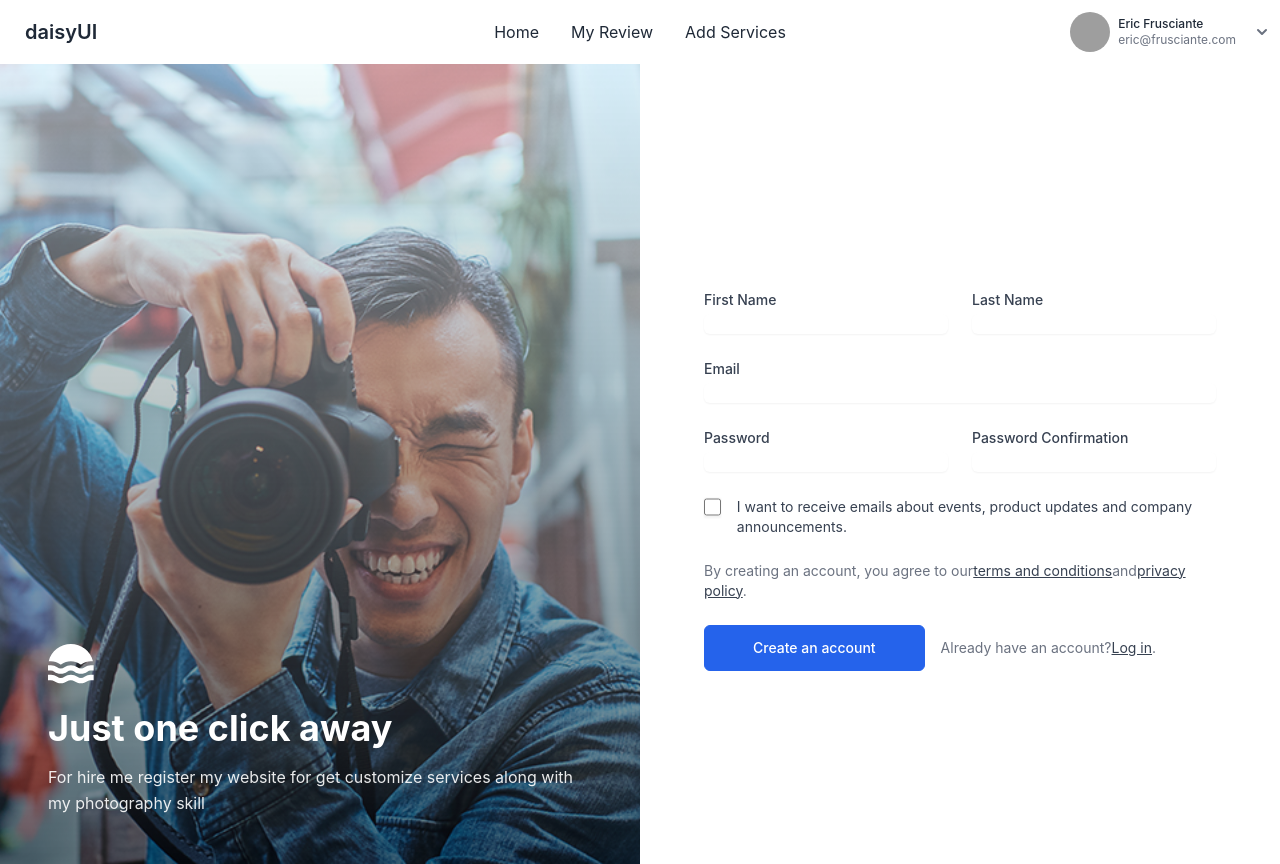
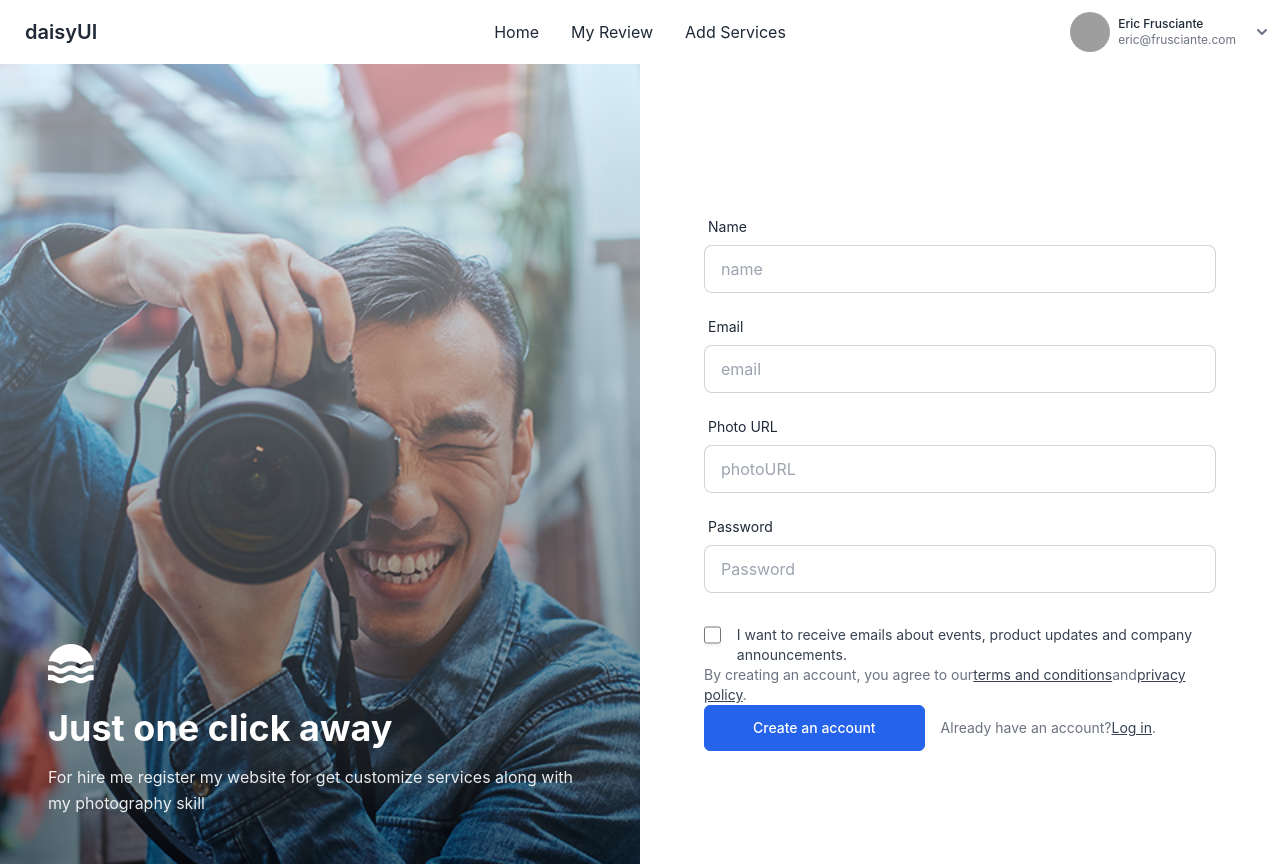
Before and after one commit to rssabbir-dev/ph-grapher-frontend, a React (Create React App) app: page /registration in a window 1280 px wide. Built offline with nearby package versions, Linux system fonts and the light colour scheme; no server answers; grey boxes are pictures that could not be loaded.

Commit message:
setup react hooks form on registration form

```diff
--- a/package.json
+++ b/package.json
@@ -10,6 +10,7 @@
     "firebase": "^9.13.0",
     "react": "^18.2.0",
     "react-dom": "^18.2.0",
+    "react-hook-form": "^7.39.1",
     "react-router-dom": "^6.4.3",
     "react-scripts": "5.0.1",
     "web-vitals": "^2.1.4"
--- a/src/pages/LoginManager/Registration.js
+++ b/src/pages/LoginManager/Registration.js
@@ -1,22 +1,30 @@
 import React from 'react';
+import { useForm } from 'react-hook-form';
 import registrationImg from '../../assets/images/person.jpg';
 
 const Registration = () => {
+    const {
+		register,
+		handleSubmit,
+		watch,
+		formState: { errors },
+	} = useForm();
+	const onSubmit = (data) => console.log(data);
 	return (
-		<section class='bg-white'>
-			<div class='lg:grid lg:min-h-screen lg:grid-cols-12'>
-				<section class='relative flex h-32 items-end bg-gradient-to-t from-black to-transparent lg:col-span-5 lg:h-full xl:col-span-6'>
+		<section className='bg-white'>
+			<div className='lg:grid lg:min-h-screen lg:grid-cols-12'>
+				<section className='relative flex h-32 items-end bg-gradient-to-t from-black to-transparent lg:col-span-5 lg:h-full xl:col-span-6'>
 					<img
 						alt='Night'
 						src={registrationImg}
-						class='absolute inset-0 h-full w-full object-cover opacity-50'
+						className='absolute inset-0 h-full w-full object-cover opacity-50'
 					/>
 
-					<div class='hidden lg:relative lg:block lg:p-12'>
-						<span class='block text-white'>
-							<span class='sr-only'>Home</span>
+					<div className='hidden lg:relative lg:block lg:p-12'>
+						<span className='block text-white'>
+							<span className='sr-only'>Home</span>
 							<svg
-								class='h-8 sm:h-10'
+								className='h-8 sm:h-10'
 								viewBox='0 0 28 24'
 								fill='none'
 								xmlns='http://www.w3.org/2000/svg'
@@ -28,11 +36,11 @@ const Registration = () => {
 							</svg>
 						</span>
 
-						<h2 class='mt-6 text-2xl font-bold text-white sm:text-3xl md:text-4xl'>
+						<h2 className='mt-6 text-2xl font-bold text-white sm:text-3xl md:text-4xl'>
 							Just one click away
 						</h2>
 
-						<p class='mt-4 leading-relaxed text-white/90'>
+						<p className='mt-4 leading-relaxed text-white/90'>
 							For hire me register my website for get customize
 							services along with my photography skill
 						</p>
@@ -41,17 +49,17 @@ const Registration = () => {
 
 				<main
 					aria-label='Main'
-					class='flex items-center justify-center px-8 py-8 sm:px-12 lg:col-span-7 lg:py-12 lg:px-16 xl:col-span-6'
+					className='flex items-center justify-center px-8 py-8 sm:px-12 lg:col-span-7 lg:py-12 lg:px-16 xl:col-span-6'
 				>
-					<div class='max-w-xl lg:max-w-3xl'>
-						<div class='relative -mt-16 block lg:hidden'>
+					<div className='max-w-xl lg:max-w-3xl'>
+						<div className='relative -mt-16 block lg:hidden'>
 							<a
-								class='inline-flex h-16 w-16 items-center justify-center rounded-full bg-white text-blue-600 sm:h-20 sm:w-20'
+								className='inline-flex h-16 w-16 items-center justify-center rounded-full bg-white text-blue-600 sm:h-20 sm:w-20'
 								href='/'
 							>
-								<span class='sr-only'>Home</span>
+								<span className='sr-only'>Home</span>
 								<svg
-									class='h-8 sm:h-10'
+									className='h-8 sm:h-10'
 									viewBox='0 0 28 24'
 									fill='none'
 									xmlns='http://www.w3.org/2000/svg'
@@ -63,108 +71,115 @@ const Registration = () => {
 								</svg>
 							</a>
 
-							<h1 class='mt-2 text-2xl font-bold text-gray-900 sm:text-3xl md:text-4xl'>
+							<h1 className='mt-2 text-2xl font-bold text-gray-900 sm:text-3xl md:text-4xl'>
 								Welcome to Squid 🦑
 							</h1>
 
-							<p class='mt-4 leading-relaxed text-gray-500'>
+							<p className='mt-4 leading-relaxed text-gray-500'>
 								Lorem, ipsum dolor sit amet consectetur
 								adipisicing elit. Eligendi nam dolorum aliquam,
 								quibusdam aperiam voluptatum.
 							</p>
 						</div>
 
-						<form action='#' class='mt-8 grid grid-cols-6 gap-6'>
-							<div class='col-span-6 sm:col-span-3'>
-								<label
-									for='FirstName'
-									class='block text-sm font-medium text-gray-700'
-								>
-									First Name
+						<form
+							onSubmit={handleSubmit(onSubmit)}
+							className='mt-8'
+						>
+							<div className='form-control'>
+								<label className='label'>
+									<span className='label-text'>Name</span>
 								</label>
-
 								<input
 									type='text'
-									id='FirstName'
-									name='first_name'
-									class='mt-1 w-full rounded-md border-gray-200 bg-white text-sm text-gray-700 shadow-sm'
+									placeholder='name'
+									className='input input-bordered'
+									{...register('name', {
+										required: true,
+									})}
 								/>
 							</div>
-
-							<div class='col-span-6 sm:col-span-3'>
-								<label
-									for='LastName'
-									class='block text-sm font-medium text-gray-700'
-								>
-									Last Name
+							<label className='label'>
+								{errors.name && (
+									<span className='label-text-alt'>
+										This field is required
+									</span>
+								)}
+							</label>
+							<div className='form-control'>
+								<label className='label'>
+									<span className='label-text'>Email</span>
 								</label>
-
+								<input
+									type='email'
+									placeholder='email'
+									className='input input-bordered'
+									{...register('email', {
+										required: true,
+									})}
+								/>
+							</div>
+							<label className='label'>
+								{errors.email && (
+									<span className='label-text-alt'>
+										This field is required
+									</span>
+								)}
+							</label>
+							<div className='form-control'>
+								<label className='label'>
+									<span className='label-text'>Photo URL</span>
+								</label>
 								<input
 									type='text'
-									id='LastName'
-									name='last_name'
-									class='mt-1 w-full rounded-md border-gray-200 bg-white text-sm text-gray-700 shadow-sm'
+									placeholder='photoURL'
+									className='input input-bordered'
+									{...register('photoURL', {
+										required: true,
+									})}
 								/>
 							</div>
-
-							<div class='col-span-6'>
-								<label
-									for='Email'
-									class='block text-sm font-medium text-gray-700'
-								>
-									Email
+							<label className='label'>
+								{errors.photoURL && (
+									<span className='label-text-alt'>
+										This field is required
+									</span>
+								)}
+							</label>
+							<div className='form-control'>
+								<label className='label'>
+									<span className='label-text'>Password</span>
 								</label>
-
 								<input
-									type='email'
-									id='Email'
-									name='email'
-									class='mt-1 w-full rounded-md border-gray-200 bg-white text-sm text-gray-700 shadow-sm'
+									type='text'
+									placeholder='Password'
+									className='input input-bordered'
+									{...register('password', {
+										required: true,
+									})}
 								/>
 							</div>
+							<label className='label'>
+								{errors.password && (
+									<span className='label-text-alt'>
+										This field is required
+									</span>
+								)}
+							</label>
 
-							<div class='col-span-6 sm:col-span-3'>
+							<div className='mt-4'>
 								<label
-									for='Password'
-									class='block text-sm font-medium text-gray-700'
+									for='MarketingAccept'
+									className='flex gap-4'
 								>
-									Password
-								</label>
-
-								<input
-									type='password'
-									id='Password'
-									name='password'
-									class='mt-1 w-full rounded-md border-gray-200 bg-white text-sm text-gray-700 shadow-sm'
-								/>
-							</div>
-
-							<div class='col-span-6 sm:col-span-3'>
-								<label
-									for='PasswordConfirmation'
-									class='block text-sm font-medium text-gray-700'
-								>
-									Password Confirmation
-								</label>
-
-								<input
-									type='password'
-									id='PasswordConfirmation'
-									name='password_confirmation'
-									class='mt-1 w-full rounded-md border-gray-200 bg-white text-sm text-gray-700 shadow-sm'
-								/>
-							</div>
-
-							<div class='col-span-6'>
-								<label for='MarketingAccept' class='flex gap-4'>
 									<input
 										type='checkbox'
 										id='MarketingAccept'
 										name='marketing_accept'
-										class='h-5 w-5 rounded-md border-gray-200 bg-white shadow-sm'
+										className='h-5 w-5 rounded-md border-gray-200 bg-white shadow-sm'
 									/>
 
-									<span class='text-sm text-gray-700'>
+									<span className='text-sm text-gray-700'>
 										I want to receive emails about events,
 										product updates and company
 										announcements.
@@ -172,28 +187,37 @@ const Registration = () => {
 								</label>
 							</div>
 
-							<div class='col-span-6'>
-								<p class='text-sm text-gray-500'>
+							<div className=''>
+								<p className='text-sm text-gray-500'>
 									By creating an account, you agree to our
-									<a href='#' class='text-gray-700 underline'>
+									<a
+										href='#'
+										className='text-gray-700 underline'
+									>
 										terms and conditions
 									</a>
 									and
-									<a href='#' class='text-gray-700 underline'>
+									<a
+										href='#'
+										className='text-gray-700 underline'
+									>
 										privacy policy
 									</a>
 									.
 								</p>
 							</div>
 
-							<div class='col-span-6 sm:flex sm:items-center sm:gap-4'>
-								<button class='inline-block shrink-0 rounded-md border border-blue-600 bg-blue-600 px-12 py-3 text-sm font-medium text-white transition hover:bg-transparent hover:text-blue-600 focus:outline-none focus:ring active:text-blue-500'>
+							<div className=' sm:flex sm:items-center sm:gap-4'>
+								<button className='inline-block shrink-0 rounded-md border border-blue-600 bg-blue-600 px-12 py-3 text-sm font-medium text-white transition hover:bg-transparent hover:text-blue-600 focus:outline-none focus:ring active:text-blue-500'>
 									Create an account
 								</button>
 
-								<p class='mt-4 text-sm text-gray-500 sm:mt-0'>
+								<p className='mt-4 text-sm text-gray-500 sm:mt-0'>
 									Already have an account?
-									<a href='#' class='text-gray-700 underline'>
+									<a
+										href='#'
+										className='text-gray-700 underline'
+									>
 										Log in
 									</a>
 									.
--- a/src/pages/Services/ServiceCard.js
+++ b/src/pages/Services/ServiceCard.js
@@ -2,28 +2,30 @@ import React from 'react';
 import { Link } from 'react-router-dom';
 
 const ServiceCard = ({ service }) => {
-    const { _id, title, img, description, price } = service;
-    return (
+	const { _id, title, img, description, price } = service;
+	return (
 		<div
-			class='relative bg-cover bg-center bg-no-repeat px-4 pb-4 pt-56 sm:px-6 sm:pb-6 sm:pt-64'
+			className='relative bg-cover bg-center bg-no-repeat px-4 pb-4 pt-56 sm:px-6 sm:pb-6 sm:pt-64'
 			style={{ backgroundImage: `url(${img})` }}
 		>
-			<span class='absolute inset-0 bg-gradient-to-t from-black to-transparent'></span>
+			<span className='absolute inset-0 bg-gradient-to-t from-black to-transparent'></span>
 
-			<strong class='absolute top-4 left-0 bg-primary py-1.5 px-3 text-xs uppercase tracking-wider text-white'>
+			<strong className='absolute top-4 left-0 bg-primary py-1.5 px-3 text-xs uppercase tracking-wider text-white'>
 				New
 			</strong>
 
-			<div class='relative text-center flex flex-col justify-between h-full'>
-				<h3 class='text-2xl font-bold uppercase tracking-wider text-white sm:text-3xl'>
+			<div className='relative text-center flex flex-col justify-between h-full'>
+				<h3 className='text-2xl font-bold uppercase tracking-wider text-white sm:text-3xl'>
 					{title}
 				</h3>
 
-				<p class='mt-1 text-white/95'>{description.slice(0, 100)}...</p>
+				<p className='mt-1 text-white/95'>
+					{description.slice(0, 100)}...
+				</p>
 
 				<Link
 					to='/'
-					class='mt-6 block btn btn-primary  px-12 py-3 text-sm font-bold uppercase tracking-wider text-white transition focus:outline-none '
+					className='mt-6 block btn btn-primary  px-12 py-3 text-sm font-bold uppercase tracking-wider text-white transition focus:outline-none '
 				>
 					Details
 				</Link>
```
Also changed, not shown: src/pages/Home/Banner.js (+10 -10 lines), src/pages/LoginManager/Login.js (+64 -54 lines), src/pages/shared/Header/Header.js (+11 -11 lines), 1 other file (tests, documents, lock files or other folders).
